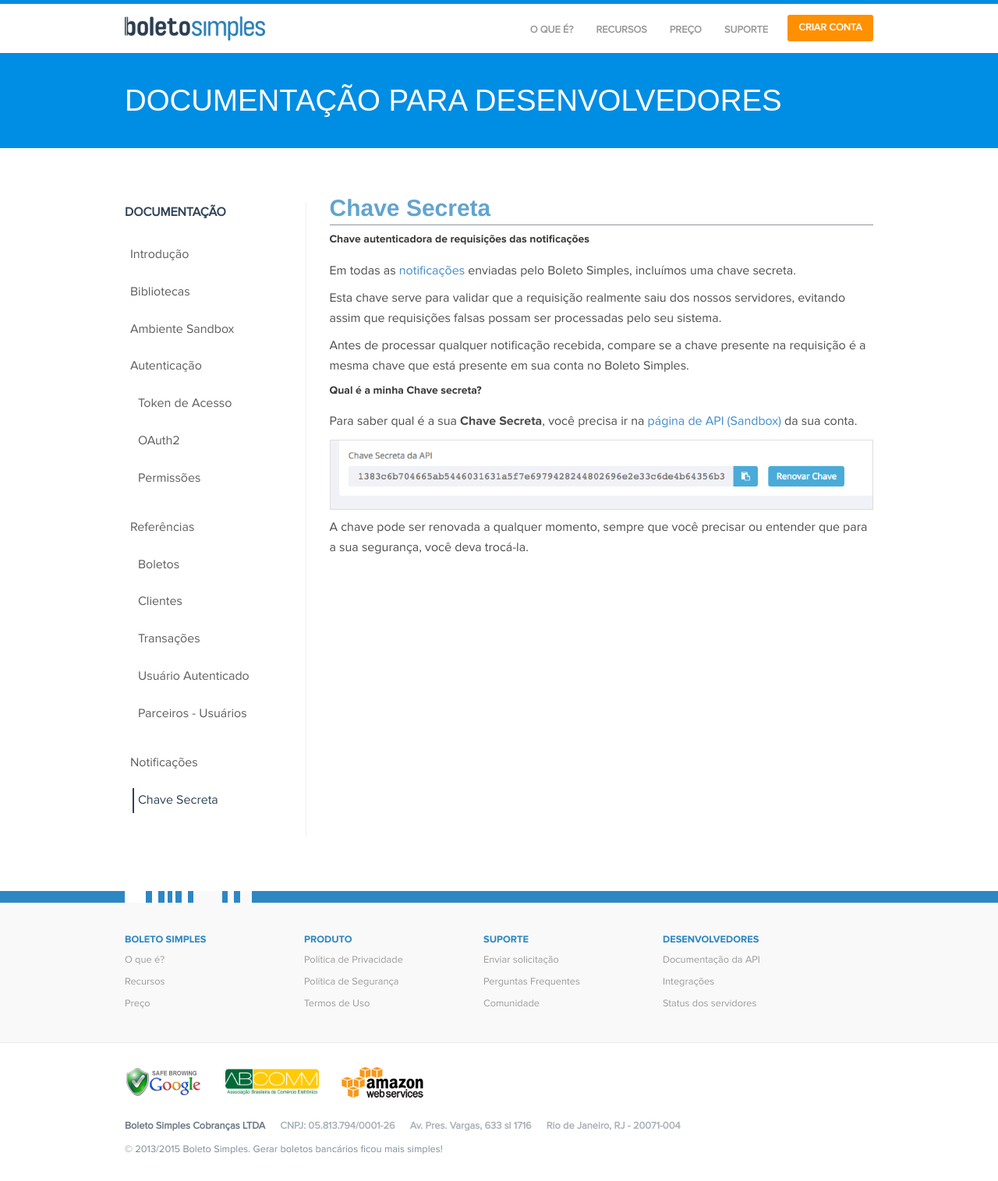
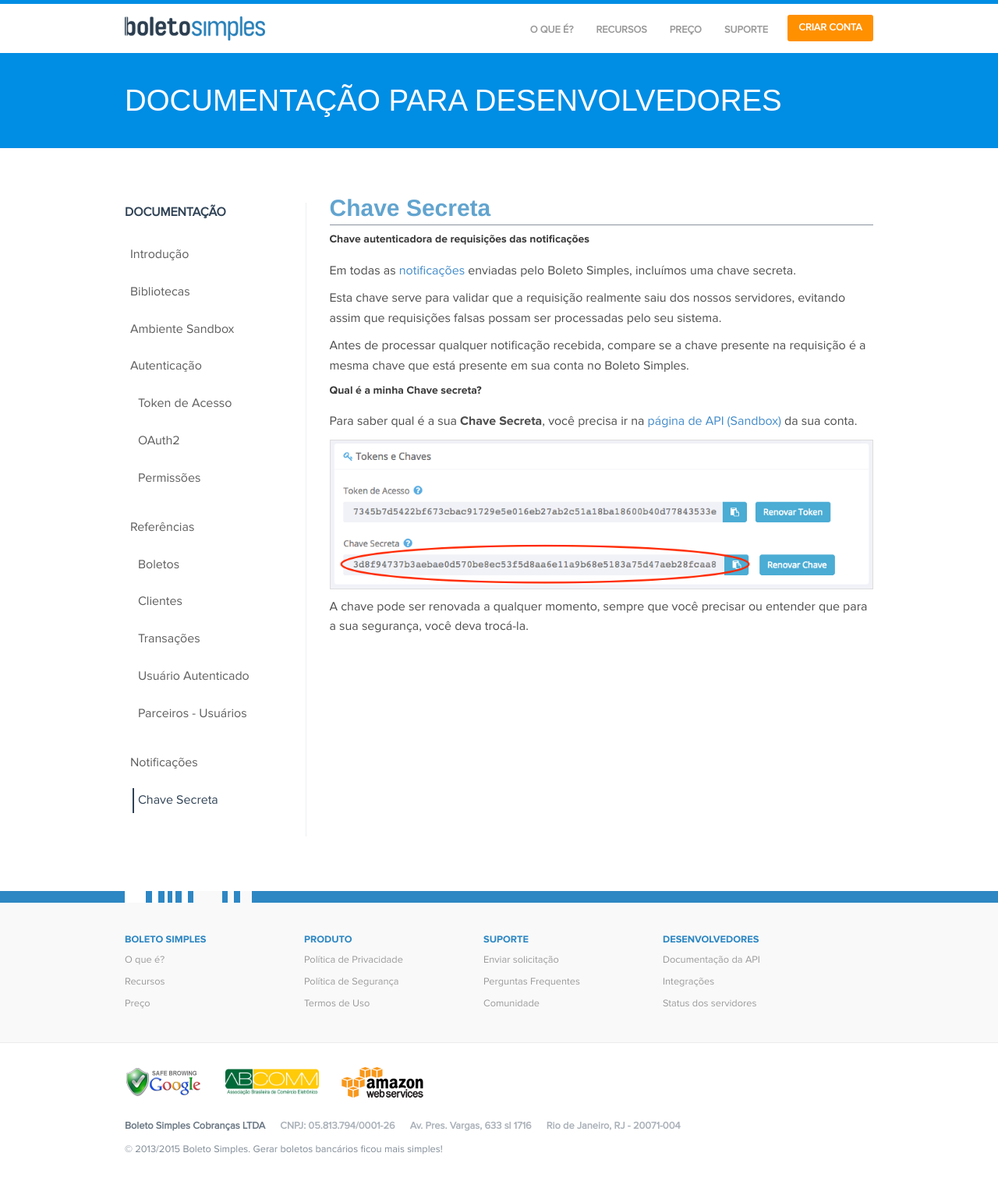
Before and after one commit to BoletoSimples/boletosimples-docs, a Jekyll site: the page built from notifications/secret_key.md, in a window 1280 px wide. Shown: the whole page at 78% size. Built offline with Jekyll 4.4.1, drawn with Linux system fonts in a browser that asks for light colours.

Commit message:
updates images for access token and secret key

```diff
--- a/notifications/secret_key.md
+++ b/notifications/secret_key.md
@@ -22,7 +22,7 @@ compare se a chave presente na requisição é a mesma chave que está presente
 Para saber qual é a sua **Chave Secreta**,
 você precisa ir na [página de API (Sandbox)](https://sandbox.boletosimples.com.br/conta/api) da sua conta.
 
-![](/img/api-token-key.png)
+![](/img/api-secret-key.png)
 
 A chave pode ser renovada a qualquer momento,
 sempre que você precisar ou entender que para a sua segurança,
```
Also changed, not shown: authentication/token.md (+1 -1 lines), img/api-access-token.png (added), img/api-secret-key.png (added), img/api-token-key.png (deleted), img/api-token.png (deleted).
